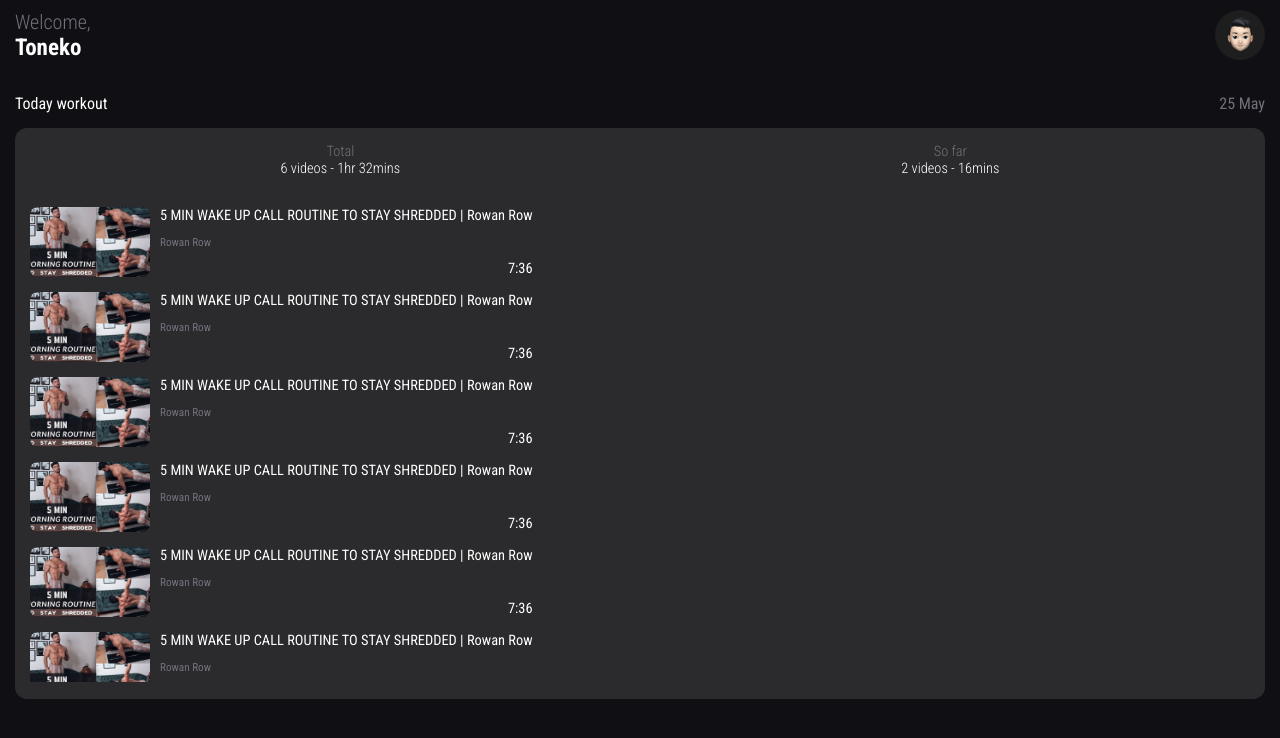
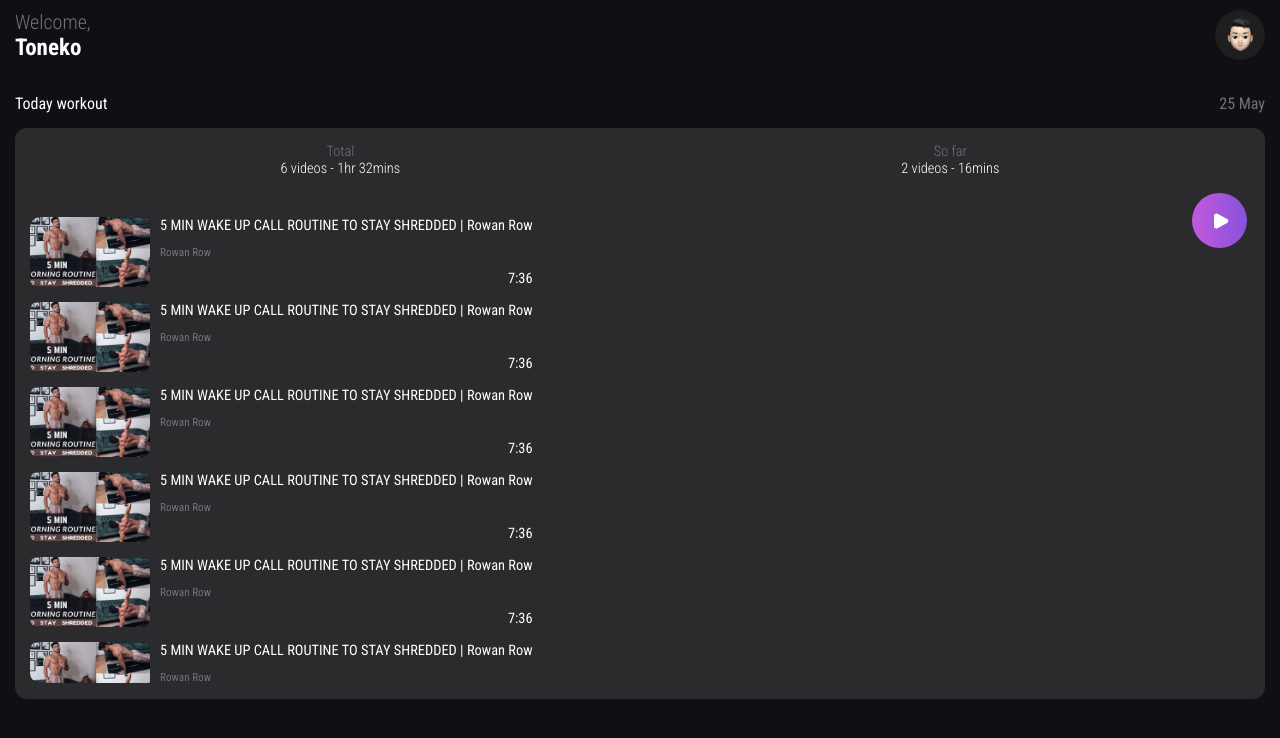
Before and after one commit to mocca-dev/yoketube, a Next.js app: page / in a window 1280 px wide. Shown: the top 738 px of the page. Built offline with nearby package versions, Linux system fonts and the light colour scheme.

Commit message:
PlayButton addition

```diff
--- a/components/DayCard/DayCard.tsx
+++ b/components/DayCard/DayCard.tsx
@@ -2,6 +2,7 @@ import { HTMLAttributes } from 'react';
 import styles from './dayCard.module.css';
 import StatsHeader from './StatsHeader/StatsHeader';
 import VideoList from './VideoList/VideoList';
+import PlayButton from './PlayButton/PlayButton';
 
 interface DayCardProps extends HTMLAttributes<HTMLDivElement> {}
 
@@ -12,7 +13,9 @@ export const DayCard = ({}: DayCardProps) => {
         <span>Today workout</span>
         <span className={styles.date}>25 May</span>
       </header>
+
       <main className={styles.main}>
+        <PlayButton />
         <StatsHeader />
         <VideoList />
       </main>
--- /dev/null
+++ b/components/DayCard/PlayButton/PlayButton.tsx
@@ -0,0 +1,15 @@
+import { HTMLAttributes } from 'react';
+import styles from './playButton.module.css';
+import PlayIcon from './PlayIcon';
+
+interface PlayButtonProps extends HTMLAttributes<HTMLDivElement> {}
+
+export const PlayButton = ({}: PlayButtonProps) => {
+  return (
+    <div className={styles.container}>
+      <PlayIcon />
+    </div>
+  );
+};
+
+export default PlayButton;
--- /dev/null
+++ b/components/DayCard/PlayButton/PlayIcon.tsx
@@ -0,0 +1,12 @@
+export const PlayIcon = () => {
+  return (
+    <svg width="18" height="18" viewBox="0 0 512 512" fill="none">
+      <path
+        d="M456.725 199.531C466.972 204.979 475.542 213.113 481.519 223.061C487.496 233.009 490.653 244.395 490.653 256C490.653 267.605 487.496 278.991 481.519 288.939C475.542 298.887 466.972 307.021 456.725 312.469L183.403 461.099C139.392 485.035 85.3333 453.888 85.3333 404.651V107.371C85.3333 58.0907 139.392 26.9653 183.403 50.88L456.725 199.531Z"
+        fill="white"
+      />
+    </svg>
+  );
+};
+
+export default PlayIcon;
--- /dev/null
+++ b/components/DayCard/PlayButton/playButton.module.css
@@ -0,0 +1,23 @@
+.container {
+  position: absolute;
+  z-index: 1;
+  top: 65px;
+  right: 18px;
+  width: 55px;
+  height: 55px;
+  cursor: pointer;
+  border-radius: 50%;
+  background: rgb(195, 89, 221);
+  background: linear-gradient(
+    90deg,
+    rgba(195, 89, 221, 1) 0%,
+    rgba(134, 82, 220, 1) 100%
+  );
+  display: flex;
+  justify-content: center;
+  align-items: center;
+}
+
+.container:active {
+  opacity: 0.85;
+}
--- a/components/DayCard/StatsHeader/statsHeder.module.css
+++ b/components/DayCard/StatsHeader/statsHeder.module.css
@@ -4,7 +4,7 @@
   text-align: center;
   font-weight: 300;
   font-size: 0.9rem;
-  margin-bottom: 30px;
+  margin-bottom: 40px;
 }
 
 .statName {
--- a/components/DayCard/VideoList/VideoList.tsx
+++ b/components/DayCard/VideoList/VideoList.tsx
@@ -1,5 +1,4 @@
 import { HTMLAttributes } from 'react';
-import Image from 'next/image';
 import styles from './videoList.module.css';
 import VideoItem from './VideoItem/VideoItem';
 
--- a/components/DayCard/VideoList/videoList.module.css
+++ b/components/DayCard/VideoList/videoList.module.css
@@ -1,5 +1,7 @@
 .container {
+  position: relative;
   overflow-y: scroll;
   overflow-x: hidden;
-  height: calc(100% - 66px);
+  height: calc(100% - 75px);
+  border-radius: 10px;
 }
--- a/components/DayCard/dayCard.module.css
+++ b/components/DayCard/dayCard.module.css
@@ -11,6 +11,7 @@
 }
 
 .main {
+  position: relative;
   height: calc(100% - 100px);
   padding: var(--side-padding);
   background-color: var(--dark-primary);
```
Also changed, not shown: public/play.svg (added).
